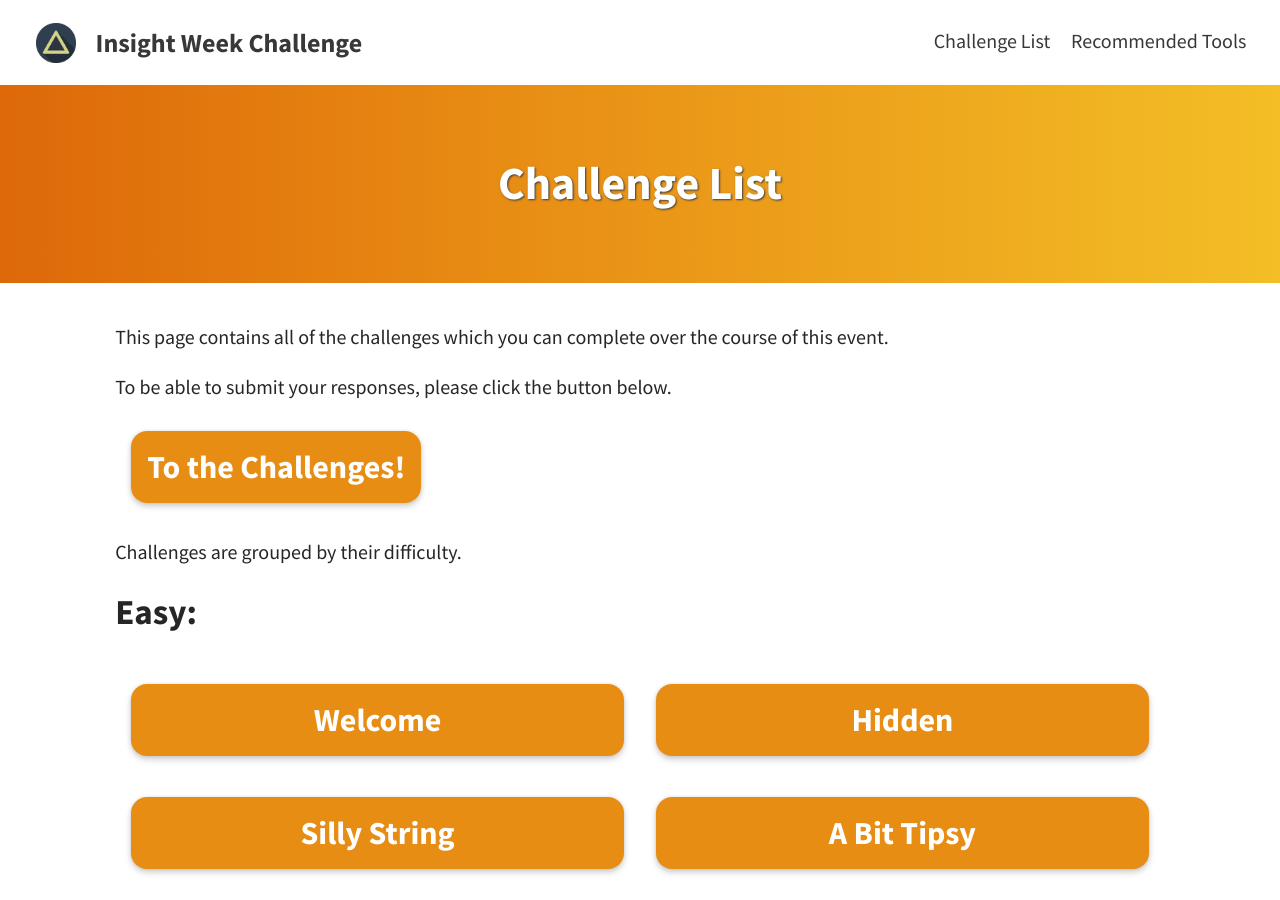
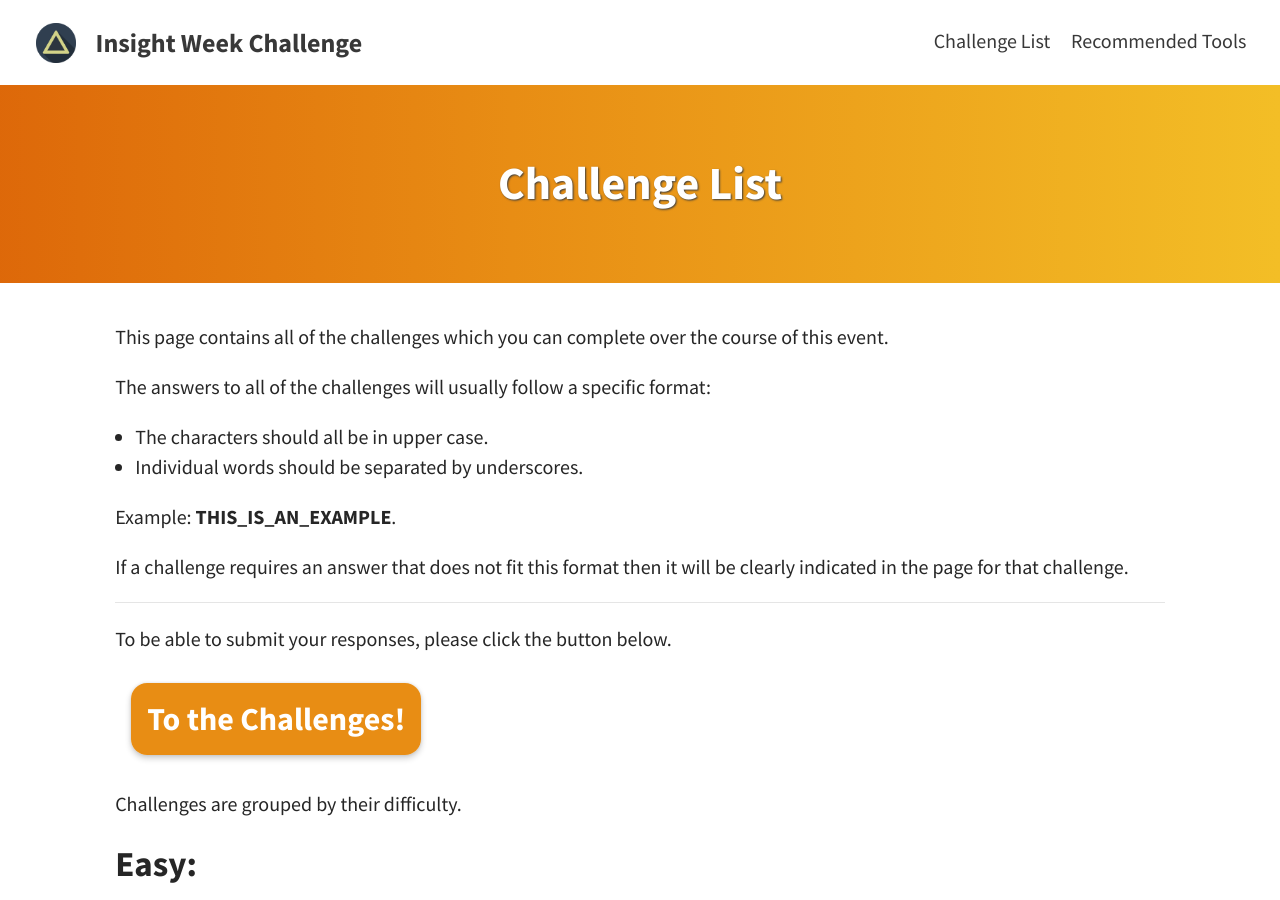
Before and after one commit to jnk838/insight-week-challenge, a Jekyll site: the page built from pages/challenges/challenges.md, in a window 1280 px wide and 900 px high. Built offline with Jekyll 4.4.1, drawn with Linux system fonts in a browser that asks for light colours.

Commit message:
Add specification for the challenge answers

```diff
--- a/pages/challenges/challenges.md
+++ b/pages/challenges/challenges.md
@@ -6,6 +6,17 @@ permalink: /challenges/
 
 This page contains all of the challenges which you can complete over the course
 of this event.
+
+The answers to all of the challenges will usually follow a specific format:
+- The characters should all be in upper case.
+- Individual words should be separated by underscores.
+
+Example: **THIS_IS_AN_EXAMPLE**.
+
+If a challenge requires an answer that does not fit this format then it will be
+clearly indicated in the page for that challenge.
+
+---
 
 To be able to submit your responses, please click the button below.
 
```
